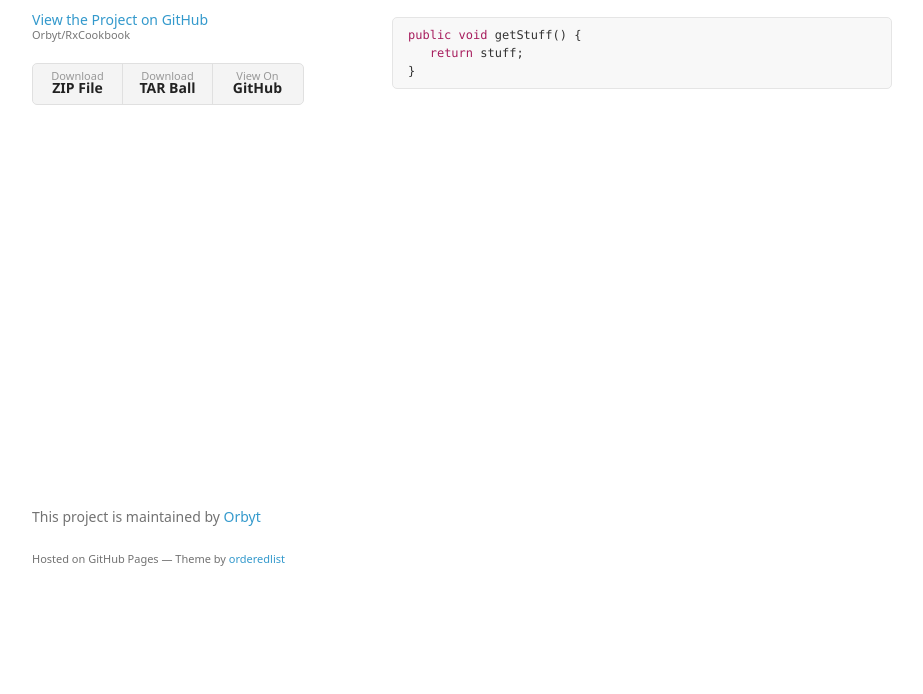
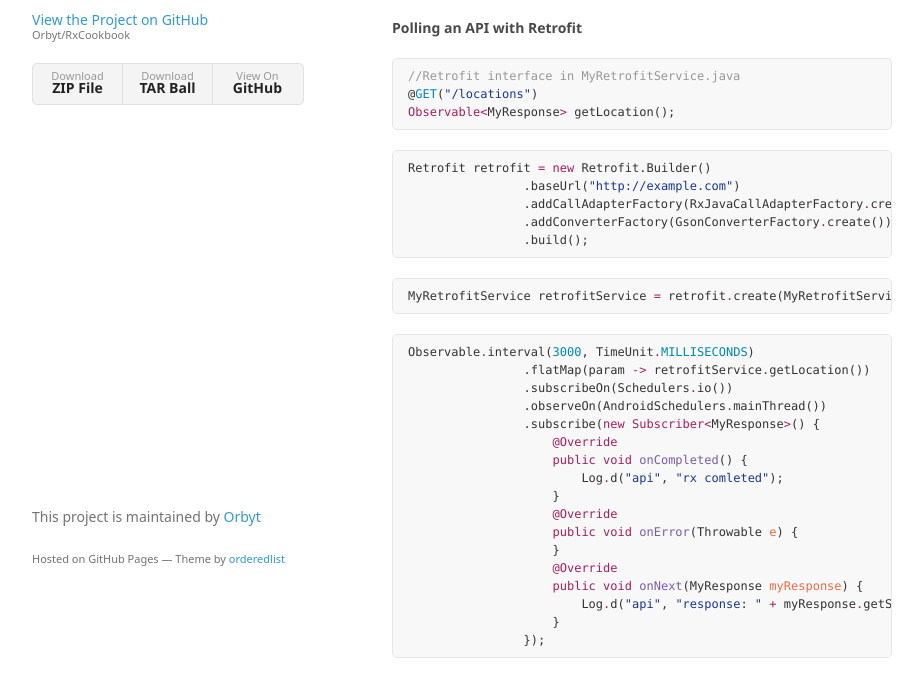
Before and after one commit to Orbyt/RxCookbook, a plain HTML site: page index.html in a window 1280 px wide. Shown: the part 162-856 px from the top of the page, without its empty margins (178-1101 px from the left). Before the commit the page ends 800 px from the top, so only its background shows below. Drawn offline with Linux system fonts and the light colour scheme; a web font is replaced by a local one.

```diff
--- a/index.html
+++ b/index.html
@@ -33,9 +33,38 @@
 
 <p>This page aims to provide real world examples of the usage of RxJava/RxAndroid. Currently most samples are RxJava and RxAndroid. Feel free to submit a pull request for other samples.</p>
 
-<div class="highlight highlight-source-java"><pre><span class="pl-k">public</span> <span class="pl-k">void</span> getStuff() {
-   <span class="pl-k">return</span> stuff;
-}</pre></div>
+<h4>
+<a id="polling-an-api-with-retrofit" class="anchor" href="#polling-an-api-with-retrofit" aria-hidden="true"><span aria-hidden="true" class="octicon octicon-link"></span></a>Polling an API with Retrofit</h4>
+
+<div class="highlight highlight-source-java"><pre><span class="pl-c">//Retrofit interface in MyRetrofitService.java</span>
+@<span class="pl-c1">GET</span>(<span class="pl-s"><span class="pl-pds">"</span>/locations<span class="pl-pds">"</span></span>)
+<span class="pl-k">Observable&lt;<span class="pl-smi">MyResponse</span>&gt;</span> getLocation();</pre></div>
+
+<div class="highlight highlight-source-java"><pre><span class="pl-smi">Retrofit</span> retrofit <span class="pl-k">=</span> <span class="pl-k">new</span> <span class="pl-smi">Retrofit</span>.<span class="pl-smi">Builder</span>()
+                .baseUrl(<span class="pl-s"><span class="pl-pds">"</span>http://example.com<span class="pl-pds">"</span></span>)
+                .addCallAdapterFactory(<span class="pl-smi">RxJavaCallAdapterFactory</span><span class="pl-k">.</span>create())
+                .addConverterFactory(<span class="pl-smi">GsonConverterFactory</span><span class="pl-k">.</span>create())
+                .build();</pre></div>
+
+<div class="highlight highlight-source-java"><pre><span class="pl-smi">MyRetrofitService</span> retrofitService <span class="pl-k">=</span> retrofit<span class="pl-k">.</span>create(<span class="pl-smi">MyRetrofitService</span><span class="pl-k">.</span>class);</pre></div>
+
+<div class="highlight highlight-source-java"><pre><span class="pl-smi">Observable</span><span class="pl-k">.</span>interval(<span class="pl-c1">3000</span>, <span class="pl-smi">TimeUnit</span><span class="pl-c1"><span class="pl-k">.</span>MILLISECONDS</span>)
+                .flatMap(param <span class="pl-k">-</span><span class="pl-k">&gt;</span> retrofitService<span class="pl-k">.</span>getLocation())
+                .subscribeOn(<span class="pl-smi">Schedulers</span><span class="pl-k">.</span>io())
+                .observeOn(<span class="pl-smi">AndroidSchedulers</span><span class="pl-k">.</span>mainThread())
+                .subscribe(<span class="pl-k">new</span> <span class="pl-k">Subscriber&lt;<span class="pl-smi">MyResponse</span>&gt;</span>() {
+                    <span class="pl-k">@Override</span>
+                    <span class="pl-k">public</span> <span class="pl-k">void</span> <span class="pl-en">onCompleted</span>() {
+                        <span class="pl-smi">Log</span><span class="pl-k">.</span>d(<span class="pl-s"><span class="pl-pds">"</span>api<span class="pl-pds">"</span></span>, <span class="pl-s"><span class="pl-pds">"</span>rx comleted<span class="pl-pds">"</span></span>);
+                    }
+                    <span class="pl-k">@Override</span>
+                    <span class="pl-k">public</span> <span class="pl-k">void</span> <span class="pl-en">onError</span>(<span class="pl-smi">Throwable</span> <span class="pl-v">e</span>) {
+                    }
+                    <span class="pl-k">@Override</span>
+                    <span class="pl-k">public</span> <span class="pl-k">void</span> <span class="pl-en">onNext</span>(<span class="pl-smi">MyResponse</span> <span class="pl-v">myResponse</span>) {
+                        <span class="pl-smi">Log</span><span class="pl-k">.</span>d(<span class="pl-s"><span class="pl-pds">"</span>api<span class="pl-pds">"</span></span>, <span class="pl-s"><span class="pl-pds">"</span>response: <span class="pl-pds">"</span></span> <span class="pl-k">+</span> myResponse<span class="pl-k">.</span>getSomeField());
+                    }
+                });</pre></div>
       </section>
       <footer>
         <p>This project is maintained by <a href="https://github.com/Orbyt">Orbyt</a></p>
```
Also changed, not shown: params.json (+1 -1 lines).
